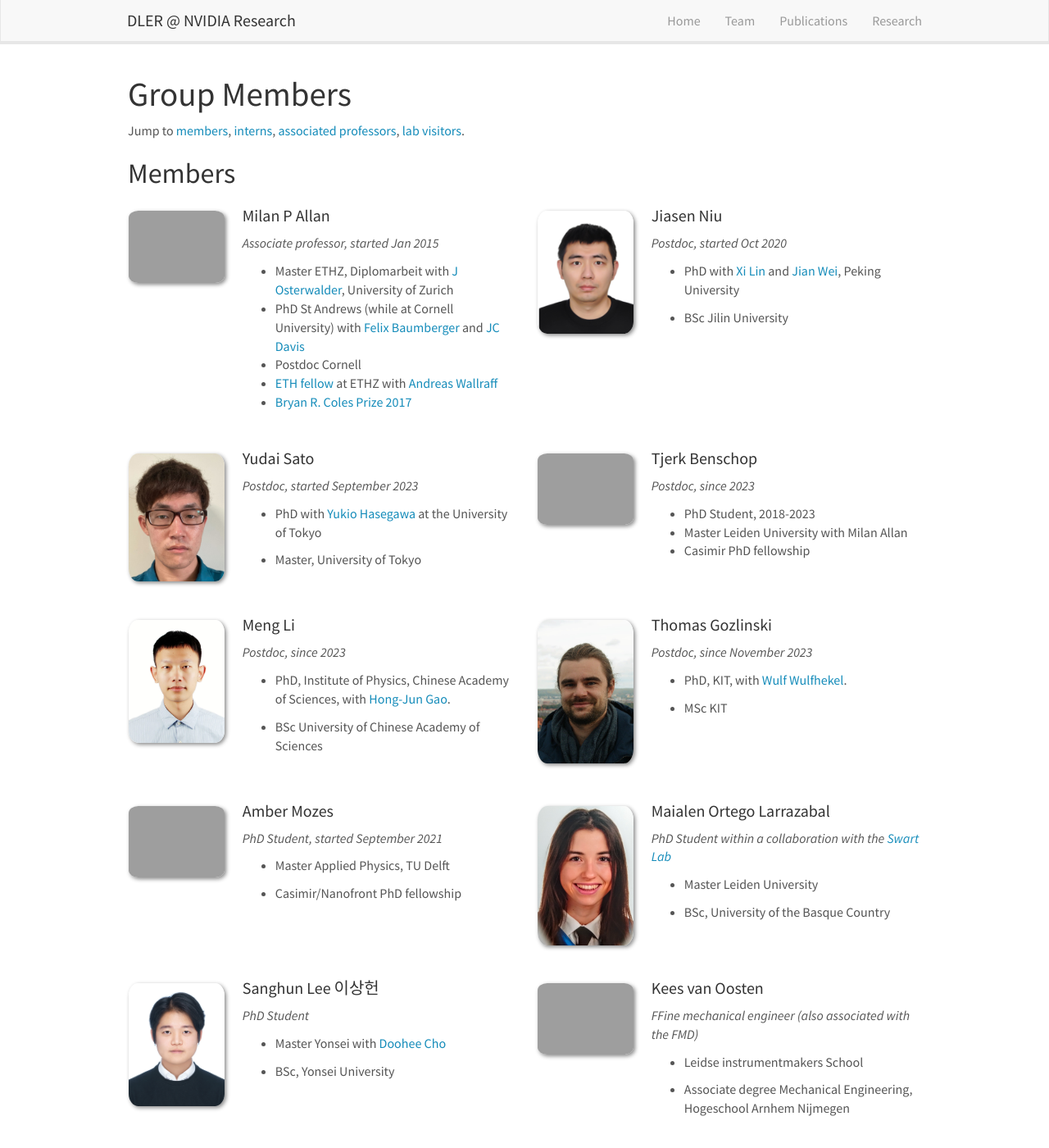
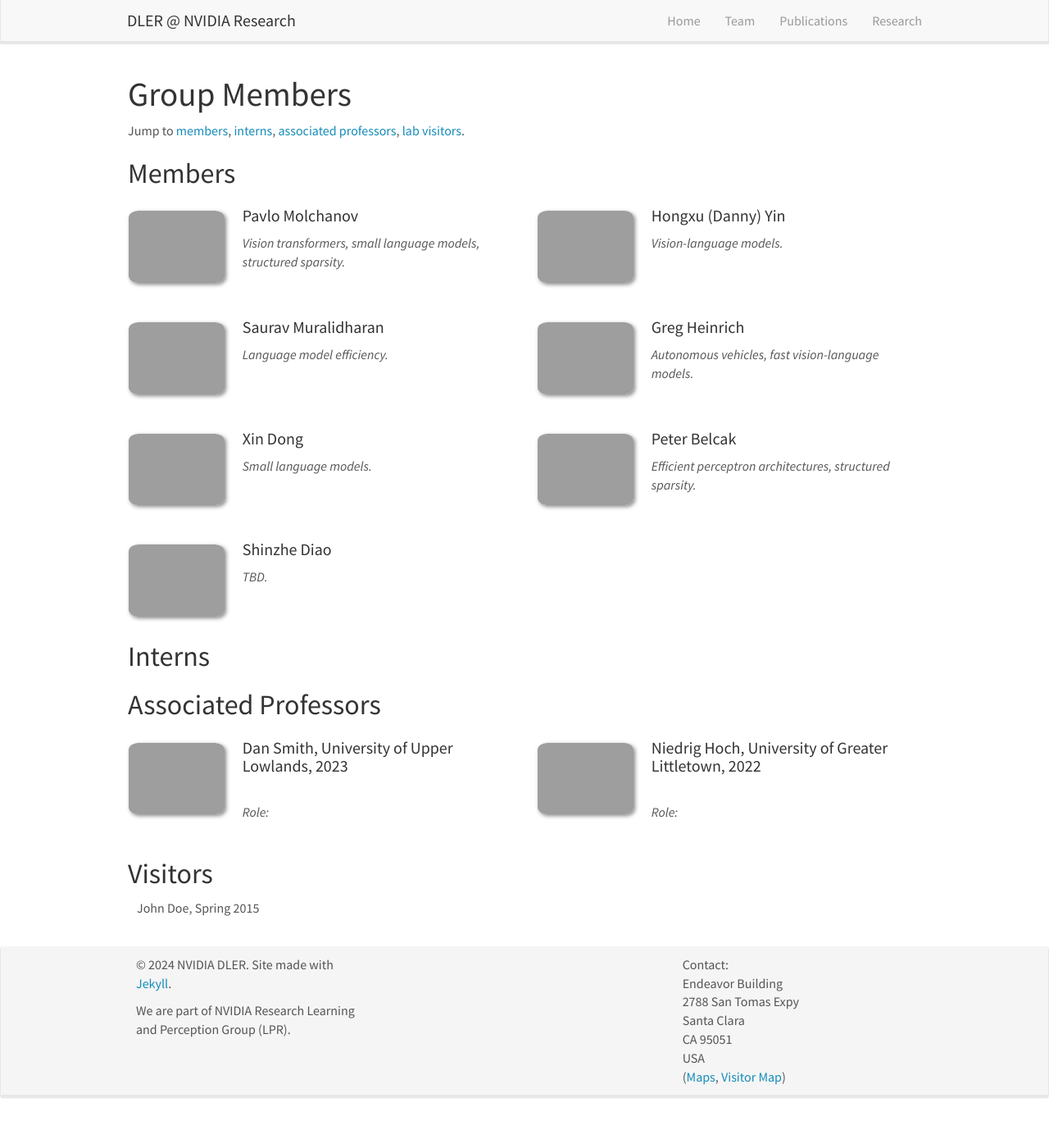
Before and after one commit to nv-dler/nv-dler.github.io, a Jekyll site: the page built from _pages/team.md, in a window 1280 px wide and 1400 px high. Shown: the whole window at 82% size. Built offline with Jekyll 4.4.1, drawn with Linux system fonts in a browser that asks for light colours; nearby versions of some CDN libraries; some of the changed text lies outside the part shown.

Commit message:
New edits

```diff
--- a/_data/members.yml
+++ b/_data/members.yml
@@ -1,104 +1,34 @@
-- name: Milan P Allan
-  photo: Milan1.jpg
-  info: Associate professor, started Jan 2015
-  email: milan.allan@gmail.com
-  number_educ: 5
-  education1: Master ETHZ, Diplomarbeit with <a href="http://www.physik.uzh.ch/groups/osterwalder/">J Osterwalder</a>, University of Zurich
-  education2: PhD St Andrews (while at Cornell University) with <a href="http://dpmc.unige.ch/gr_baumberger/index.html">Felix Baumberger</a> and <a href="http://davisgroup.lassp.cornell.edu/">JC Davis</a>
-  education3: Postdoc Cornell
-  education4: <a href="http://www.ethfellows.ethz.ch/">ETH fellow</a> at ETHZ with <a href="https://qudev.phys.ethz.ch">Andreas Wallraff</a>
-  education5: <a href="https://www.universiteitleiden.nl/en/news/2017/07/milan-allan-wins-bryan-r.-coles-prize">Bryan R. Coles Prize 2017</a>
+- name: Pavlo Molchanov
+  photo: Pavlo.jpg
+  info: Vision transformers, small language models, structured sparsity.
+  email: pmolchanov@nvidia.com
 
-- name: Jiasen Niu
-  photo: Jiasen.png
-  info: Postdoc, started Oct 2020
-  email: niu@physics.leidenuniv.nl
-  number_educ: 2
-  education1: PhD with <a href="http://www2.phy.pku.edu.cn/~xilin/group-members.html">Xi Lin</a> and <a href="http://faculty.pku.edu.cn/JianWangGroup/en/zhym/25393/list/index.htm">Jian Wei</a>, Peking University
-  education2: BSc Jilin University
+- name: Hongxu (Danny) Yin
+  photo: Danny.jpg
+  info: Vision-language models.
+  email: danny@nvidia.com
 
-- name: Yudai Sato
-  photo: Sato.jpeg
-  info: Postdoc, started September 2023
-  email: jwlee0421@postech.ac.kr
-  number_educ: 2
-  education1: PhD with [Yukio Hasegawa](https://www.issp.u-tokyo.ac.jp/maincontents/organization/labs/hasegawa_group_en.html) at the University of Tokyo
-  education2: Master, University of Tokyo
+- name: Saurav Muralidharan
+  photo: Saurav.jpg
+  info: Language model efficiency.
+  email: saurav@nvidia.com
 
-- name: Tjerk Benschop
-  photo: tjeruk.jpg
-  info: Postdoc, since 2023
-  email: benschop@physics.leidenuniv.nl
-  number_educ: 3
-  education1: PhD Student, 2018-2023
-  education2: Master Leiden University with Milan Allan
-  education3: Casimir PhD fellowship
+- name: Greg Heinrich
+  photo: Greg.jpg
+  info: Autonomous vehicles, fast vision-language models.
+  email: greg@nvidia.com
 
-- name: Meng Li
-  photo: MengLi.jpg
-  info: Postdoc, since 2023
-  email: benschop@physics.leidenuniv.nl
-  number_educ: 2
-  education1: PhD, Institute of Physics, Chinese Academy of Sciences, with [Hong-Jun Gao](http://n04.iphy.ac.cn/english/zt/hongjungao.html).
-  education2: BSc University of Chinese Academy of Sciences
+- name: Xin Dong
+  photo: Xin.jpg
+  info: Small language models.
+  email: xin@nvidia.com
 
-- name: Thomas Gozlinski
-  photo: Thomas.jpg
-  info: Postdoc, since November 2023
-  email: benschop@physics.leidenuniv.nl
-  number_educ: 2
-  education1: PhD, KIT, with [Wulf Wulfhekel](https://www.int.kit.edu/1941_701.php).
-  education2: MSc KIT
+- name: Peter Belcak
+  photo: Peter.jpg
+  info: Efficient perceptron architectures, structured sparsity.
+  email: pbelcak@nvidia.com
 
-- name: Amber Mozes
-  photo: Amber.png
-  info: PhD Student, started September 2021
-  email: b
-  number_educ: 2
-  education1: Master Applied Physics, TU Delft
-  education2: Casimir/Nanofront PhD fellowship
-  education3:
-  education4:
-
-- name: Maialen Ortego Larrazabal
-  photo: Maialen.png
-  info: PhD Student within a collaboration with the <a href="http://www.ingmarswart.nl">Swart Lab</a>
-  email: b
-  number_educ: 2
-  education1: Master Leiden University
-  education2: BSc, University of the Basque Country
-  education3:
-  education4:
-
-- name: Sanghun Lee 이상헌
-  photo: Sanghun.jpg
-  info: PhD Student
-  email: b
-  number_educ: 2
-  education1: Master Yonsei with [Doohee Cho](http://physicsyonsei.kr/en/people/professor?idx=48)
-  education2: BSc, Yonsei University
-  education3:
-  education4:
-
-- name: Kees van Oosten
-  photo: DSC_1032.JPG
-  info: FFine mechanical engineer (also associated with the FMD)
-  email: Oosten@fmd.physics.leidenuniv.nl
-  number_educ: 2
-  education1: Leidse instrumentmakers School
-  education2: Associate degree Mechanical Engineering, Hogeschool Arnhem Nijmegen
-
-- name: Hugo van Bohemen
-  photo: hugo.jpg
-  info: Fine mechanical engineer (also associated with the FMD)
-  email: h.s.m.van.bohemen@physics.leidenuniv.nl
-  number_educ: 1
-  education1: Leidse Instrumentmakers School
-  education2:
-
-- name: Ilse Kuijf
-  photo: ilse.jpeg
-  info: Shared PhD student in the [van Nieuwenburg group](https://evert.info), working with us
-  email: Bastiaans@Physics.LeidenUniv.nl
-  number_educ: 1
-  education1: Master Leiden University
+- name: Shinzhe Diao
+  photo: Shinzhe.png
+  info: TBD.
+  email: shinzhe@nvidia.com
--- a/_data/news.yml
+++ b/_data/news.yml
@@ -1,3 +1,6 @@
+- date: June 2024
+  headline: Shizhe joins the group. Welcome!
+
 - date: June 2024
   headline: Members of our group are attending CVPR'24.
 
```
Also changed, not shown: _pages/home.md (+1 -1 lines).
